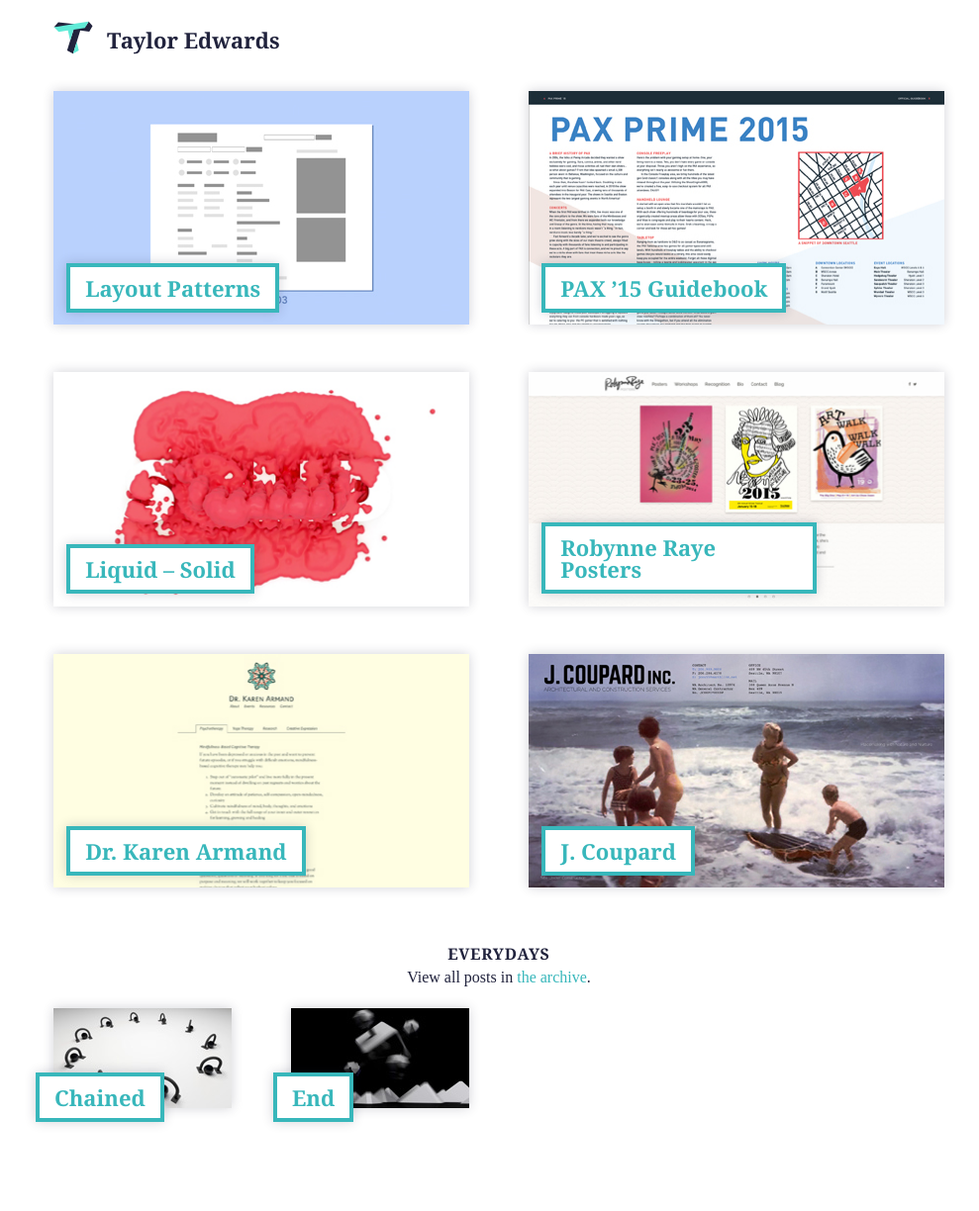
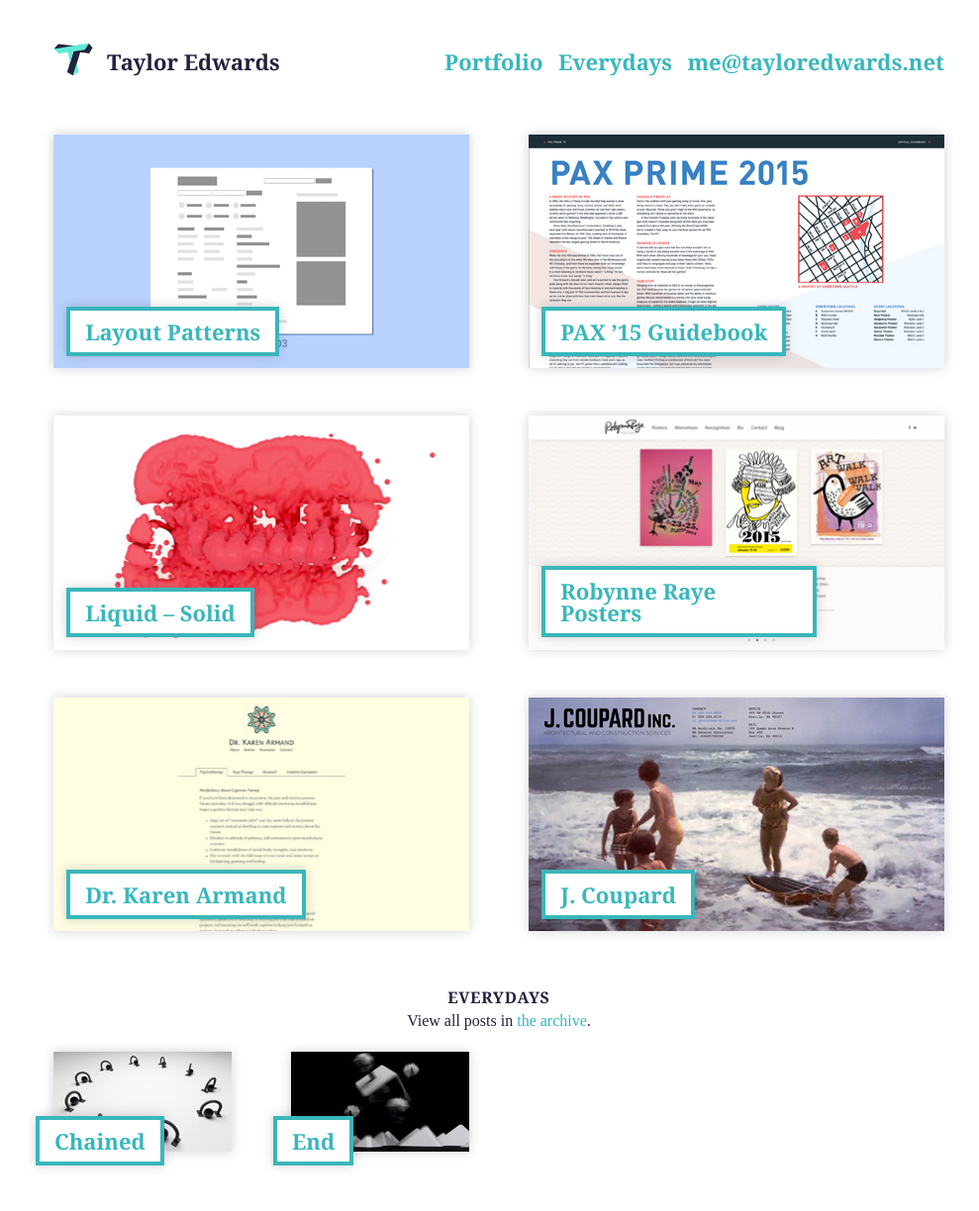
Before and after one commit to taylor-edwards/tayloredwards.net, a Jekyll site: the page built from index.html, in a window 1280 px wide. Shown: the whole page at 99% size, without its empty margins (136-1125 px from the left). Built offline with Jekyll 4.4.1, drawn with Linux system fonts in a browser that asks for light colours; before the commit the page ends 1180 px from its top, so only the background shows below that.

Commit message:
Full navigation
New nav items for accessing the portfolio and archive pages

```diff
--- a/_includes/header.html
+++ b/_includes/header.html
@@ -1,11 +1,17 @@
-<div class="column-2">
+<div class="column-4">
   <a href="/" class="quiet">
     <img class="inline" src="{{ site.assets }}svg/logo.svg" onerror="this.onerror=null; this.src='img/logo.png'" width="40" height="34">
     <h2 class="inline">Taylor Edwards</h2>
   </a>
+  <span class="right">
+    <h2 class="inline">
+      <a href="{{ site.baseurl }}">Portfolio</a>&nbsp;&nbsp;
+    </h2>
+    <h2 class="inline">
+      <a href="{{ site.baseurl }}archive/">Everydays</a>&nbsp;&nbsp;
+    </h2>
+    <h2 class="inline">
+      <a href="mailto:me@tayloredwards.net">me@tayloredwards.net</a>
+    </h2>
+  </span>
 </div>
-<div class="column-2 right">
-  <h2 class="inline">
-    <a href="mailto:me@tayloredwards.net" class="email-label"></a>
-  </h2>
-</div>
--- a/_sass/_layout.scss
+++ b/_sass/_layout.scss
@@ -41,17 +41,6 @@
   padding-bottom: 56.25%;
   position: relative;
 }
-@media screen and (max-width: 567px) {
-  .inline {
-    display: block;
-    margin: 0;
-    padding: 6px;
-    text-align: center;
-  }
-  img.inline {
-    margin: 6px auto 11px !important;
-  }
-}
 @media screen and (min-width: 568px) {
   .column-1,
   .column-2,
@@ -73,6 +62,20 @@
     margin-top: 66px;
   }
 }
+@media screen and (max-width: 767px) {
+  span.right {
+    float: none;
+  }
+  .inline {
+    display: block;
+    margin: 0;
+    padding: 6px;
+    text-align: center;
+  }
+  img.inline {
+    margin: 6px auto 11px !important;
+  }
+}
 @media screen and (min-width: 768px) {
   .column-1,
   .column-2,
--- a/_sass/_typography.scss
+++ b/_sass/_typography.scss
@@ -75,5 +75,6 @@
   outline: none;
 }
 .right {
+  float: right;
   text-align: right !important;
 }
```
